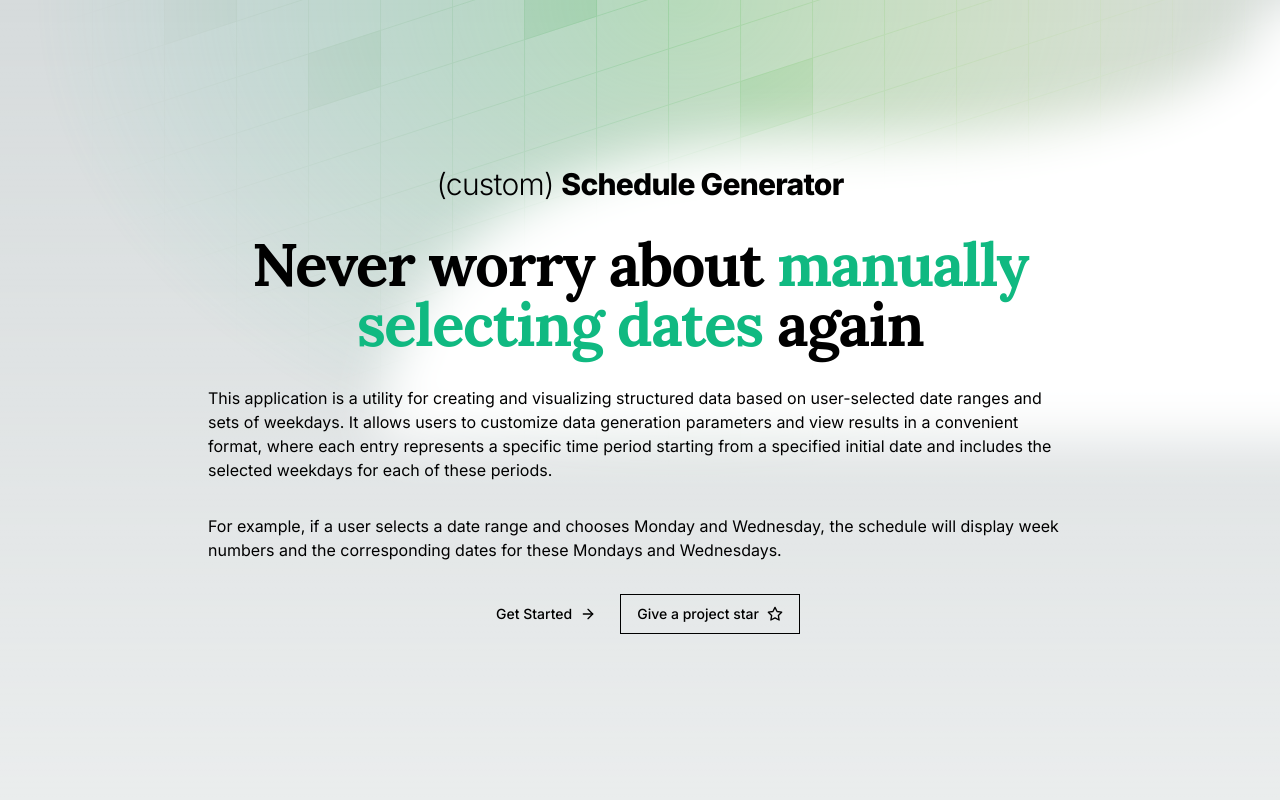
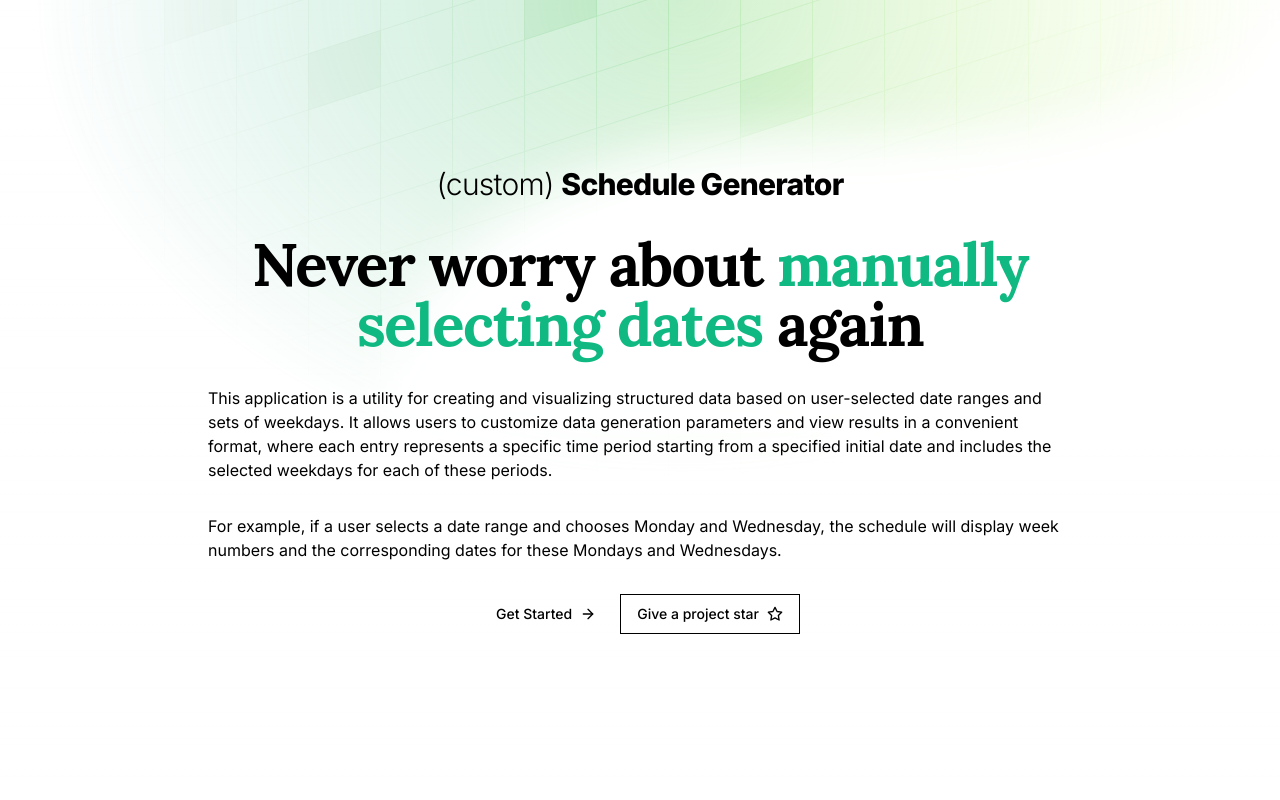
Before and after one commit to Valik3201/nextjs-schedule-generator, a Next.js app: page / in a window 1280 px wide. Shown: the top 800 px of the page. Built offline with nearby package versions, Linux system fonts and the light colour scheme.

Commit message:
refactor(layout): Updated layout

```diff
--- a/app/layout.tsx
+++ b/app/layout.tsx
@@ -1,12 +1,16 @@
 import type { Metadata } from "next";
-import { Inter } from "next/font/google";
+import { Inter as FontSans } from "next/font/google";
+import { cn } from "@/lib/utils";
 import "./globals.css";
 
-const inter = Inter({ subsets: ["latin"] });
+const fontSans = FontSans({
+  subsets: ["latin"],
+  variable: "--font-sans",
+});
 
 export const metadata: Metadata = {
-  title: "Create Next App",
-  description: "Generated by create next app",
+  title: "Schedule Generator",
+  description: "Schedule Generator by Next.js and React",
 };
 
 export default function RootLayout({
@@ -15,8 +19,15 @@ export default function RootLayout({
   children: React.ReactNode;
 }>) {
   return (
-    <html lang="en">
-      <body className={inter.className}>{children}</body>
+    <html lang="en" className="scroll-smooth">
+      <body
+        className={cn(
+          "min-h-screen bg-background font-sans antialiased",
+          fontSans.variable
+        )}
+      >
+        {children}
+      </body>
     </html>
   );
 }
```
